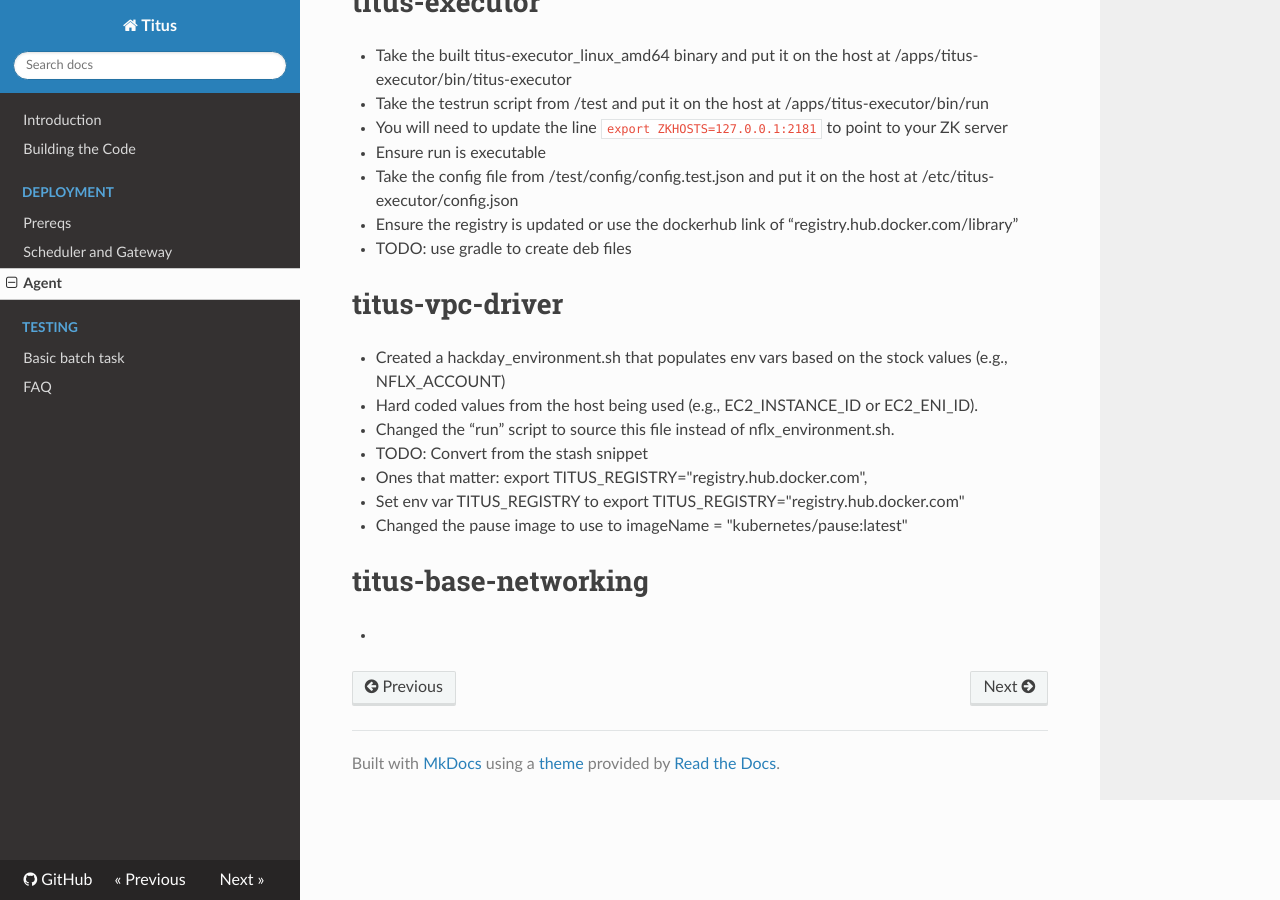
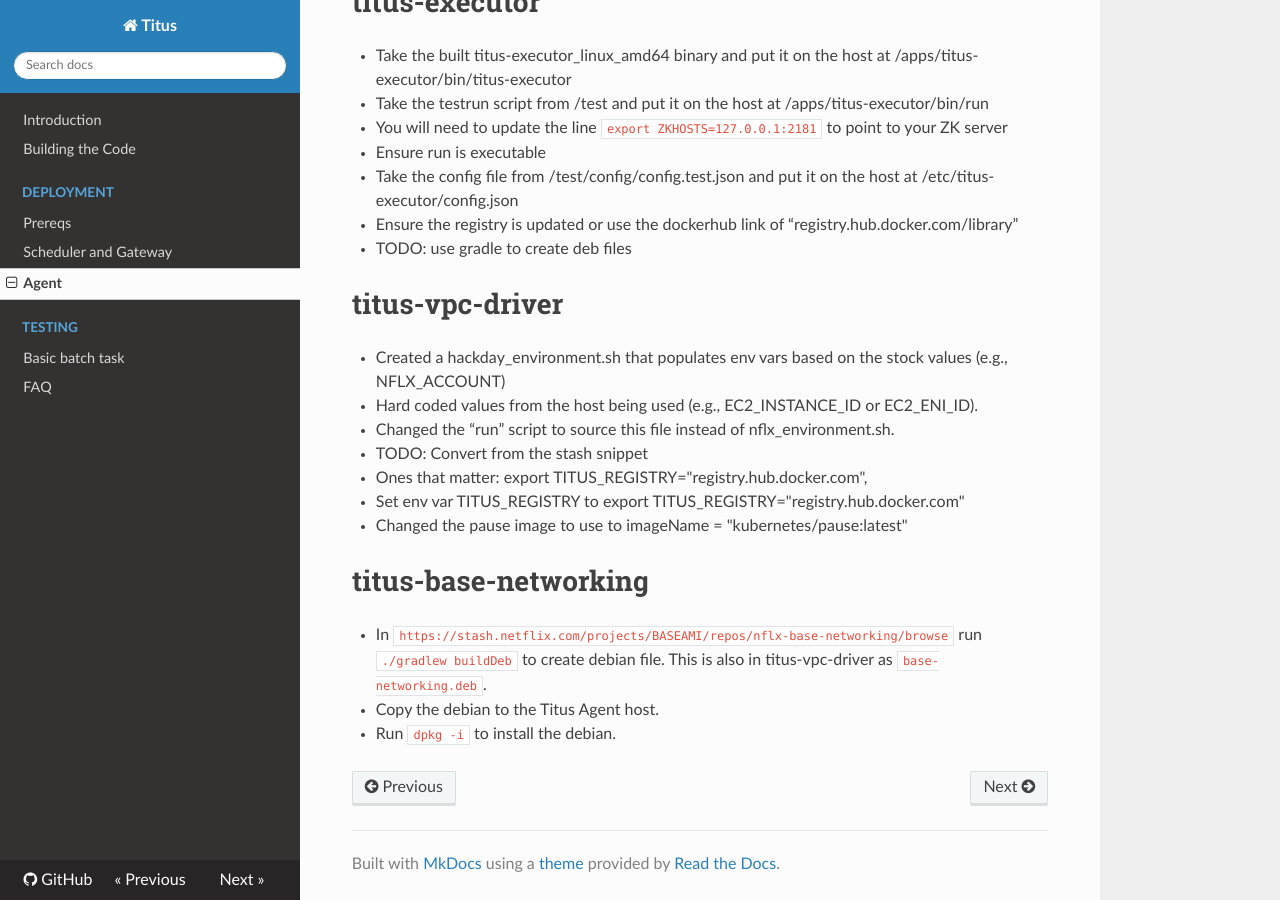
Before and after one commit to Netflix/titus, an MkDocs documentation site: the page built from docs/docs/install/agent.md, in a window 1280 px wide and 900 px high, scrolled down 693 px. Built offline with MkDocs 1.6.1, drawn with Linux system fonts in a browser that asks for light colours; nearby versions of some CDN libraries; old or Windows-style settings are respelled for this version of MkDocs.

Commit message:
Add generic deb reference

```diff
--- a/docs/docs/install/agent.md
+++ b/docs/docs/install/agent.md
@@ -33,4 +33,7 @@ Ran mesos-slave with Docker image instead of installing natively.
 - Changed the pause image to use to imageName = "kubernetes/pause:latest"
 
 # titus-base-networking
--
+- In `https://stash.netflix.com/projects/BASEAMI/repos/nflx-base-networking/browse` run `./gradlew buildDeb` to
+create debian file. This is also in titus-vpc-driver as `base-networking.deb`.
+- Copy the debian to the Titus Agent host.
+- Run `dpkg -i` to install the debian.
```
